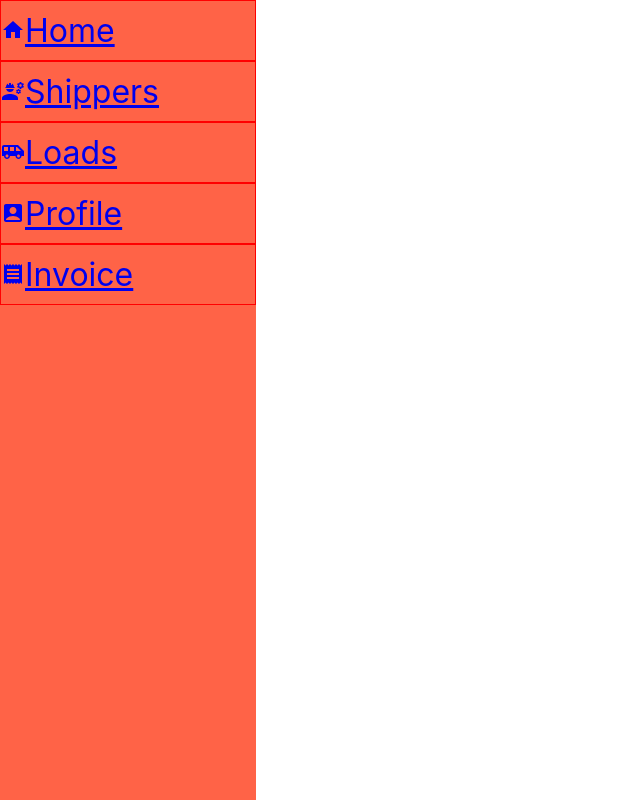
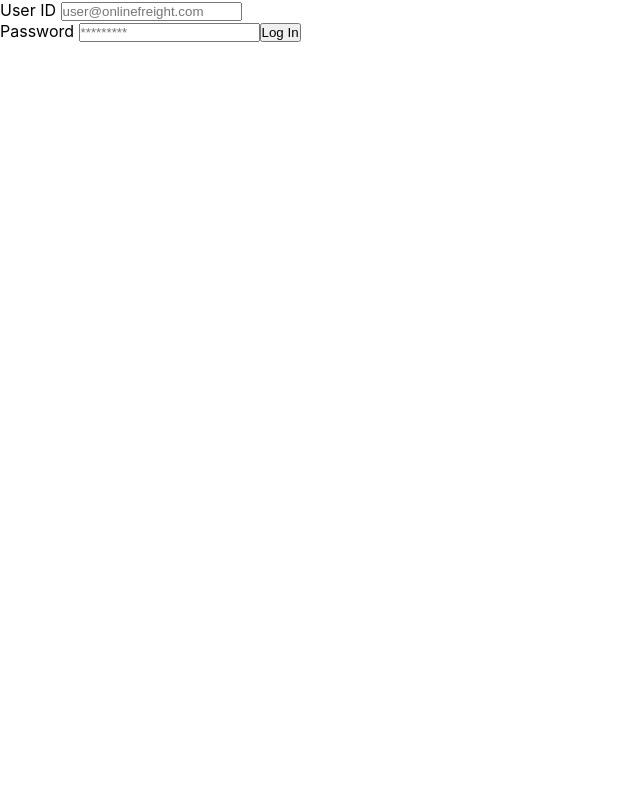
Before and after one commit to Sumeet1612/Primate-CRM-FE, a React (Create React App) app: page /login in a window 1280 px wide. Shown: the whole page, without its empty margins (0-640 px from the left). Built offline with nearby package versions, Linux system fonts and the light colour scheme.

Commit message:
Login Page

```diff
--- a/src/App.js
+++ b/src/App.js
@@ -1,23 +1,27 @@
-import { BrowserRouter, Route, Routes, } from "react-router-dom";
-import "./App.css";
+import { BrowserRouter, Route, Routes } from "react-router-dom";
+import AuthLayout from "./Layouts/AuthLayout";
+import RootLayout from "./Layouts/RootLayout";
 import NewLoad from "./components/NewLoad";
 import EditLoad from "./components/EditLoad";
 import Home from "./components/Home";
 import Shippers from "./components/Shippers";
-import Sidebar from "./components/Sidebar";
-
+import Login from "./components/Login";
+import "./App.css";
 
 function App() {
   return (
     <div className="App">
-      {/* <h1>Welcome to CRM</h1> */}
       <BrowserRouter>
-      <Sidebar/>
-        <Routes >
-          <Route exact path=""  element={<Home />} />
-          <Route path="New"  element={<NewLoad />} />
-          <Route path="Edit"  element={<EditLoad />} />
-          <Route path="Shippers"   element={<Shippers />} />
+        <Routes>
+          <Route element={<AuthLayout />}>
+            <Route path="/login" element={<Login />} />
+          </Route>
+          <Route element={<RootLayout />}>
+            <Route exact path="/" element={<Home />} />
+            <Route path="New" element={<NewLoad />} />
+            <Route path="Edit" element={<EditLoad />} />
+            <Route path="Shippers" element={<Shippers />} />
+          </Route>
         </Routes>
       </BrowserRouter>
     </div>
--- /dev/null
+++ b/src/Layouts/AuthLayout.jsx
@@ -0,0 +1,8 @@
+import { Outlet } from "react-router";
+export default function AuthLayout() {
+  return (
+    <>
+      <Outlet />
+    </>
+  );
+}
--- /dev/null
+++ b/src/Layouts/RootLayout.jsx
@@ -0,0 +1,10 @@
+import { Outlet } from 'react-router';
+import Sidebar from "../components/Sidebar";
+export default function RootLayout() {
+  return (
+    <>
+      <Sidebar />
+      <Outlet />
+    </>
+  );
+}
--- /dev/null
+++ b/src/components/Login.js
@@ -0,0 +1,30 @@
+import { useState } from "react";
+
+function Login(){
+    const [email, setEmail]= useState("")
+    const[password,setPassword]=useState("")
+
+    const handleSubmit=(e)=>{
+        e.preventDefault();
+        console.log(email);
+    }
+
+
+    return(
+        <form onSubmit={handleSubmit}>
+            <label> User ID </label>
+            <input type="email" placeholder="user@onlinefreight.com" id="email" name="email"/>
+
+            <br/>
+
+            <label> Password </label>
+            <input type="password" placeholder="*********" id="password" name="password"/>
+
+            <button> Log In </button>
+        </form>
+
+    );
+
+}
+
+export default Login
```
Also changed, not shown: src/index.js (+6 -6 lines), src/components/Register.js (added), 1 other file (tests, documents, lock files or other folders).
